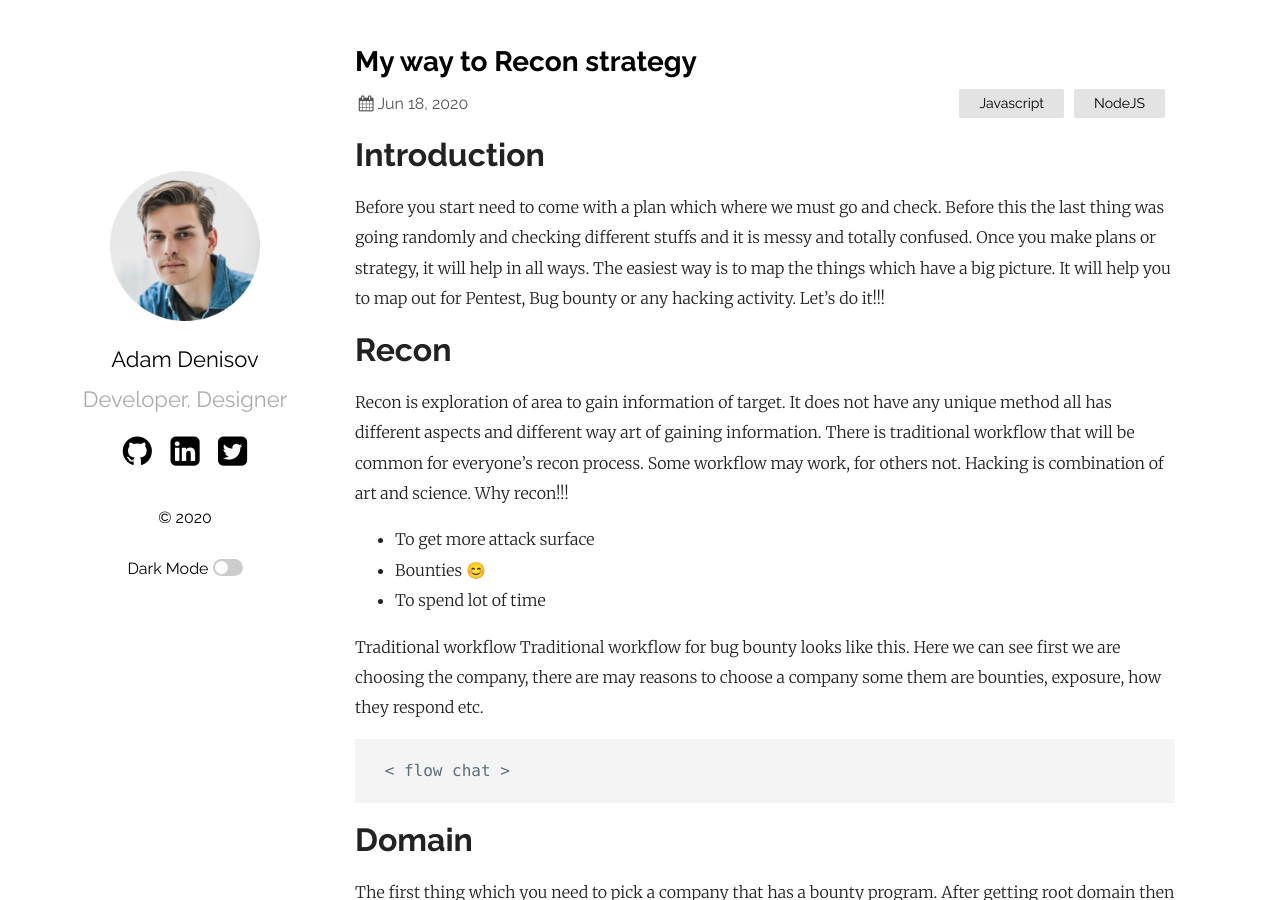
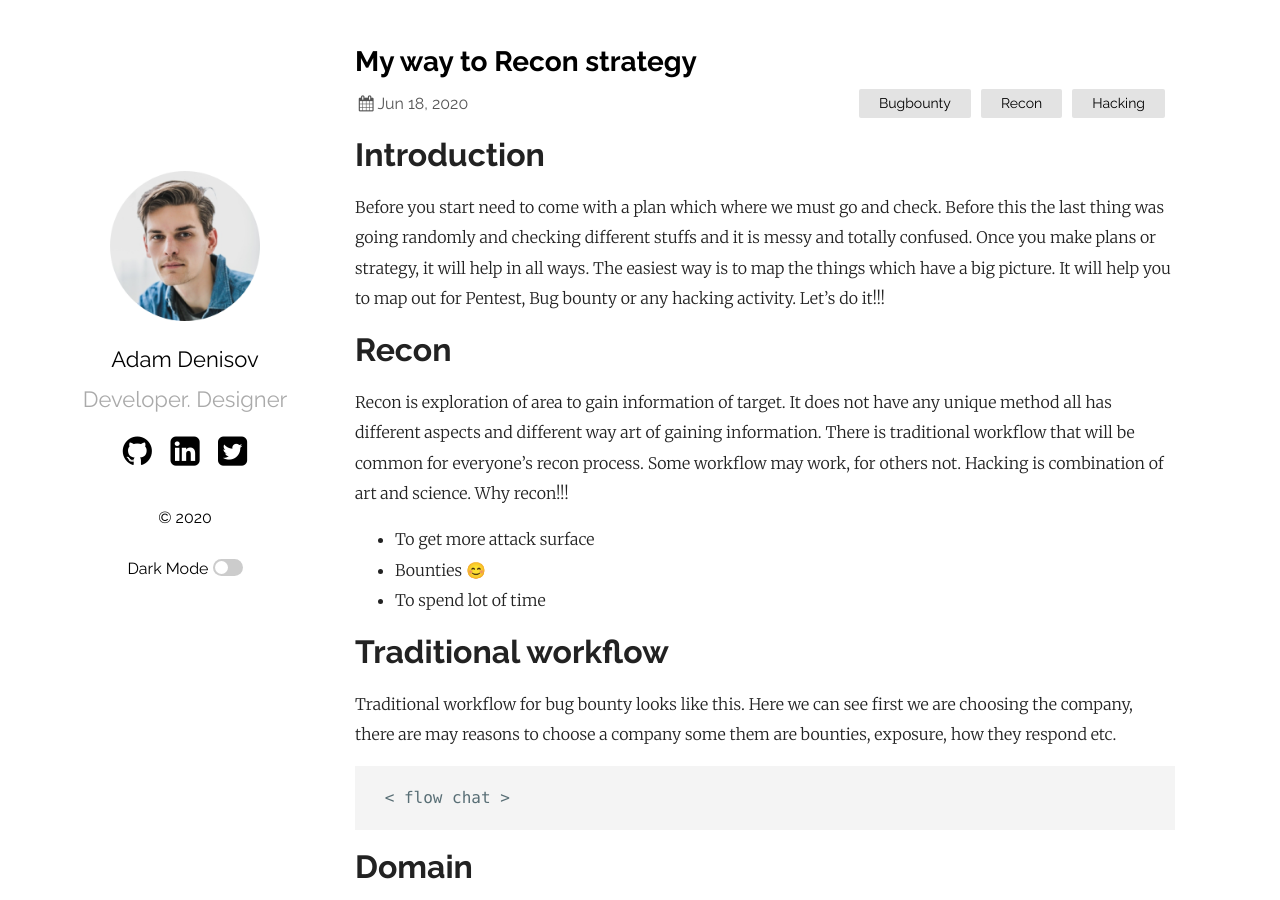
Before and after one commit to samarsault/plainwhite-jekyll, a Jekyll site: the page built from _posts/2020-06-29-My blog.markdown, in a window 1280 px wide and 900 px high. Built offline with Jekyll 4.4.1, drawn with Linux system fonts in a browser that asks for light colours.

Commit message:
Update 2020-06-29-My blog.markdown

```diff
--- a/_posts/2020-06-29-My blog.markdown
+++ b/_posts/2020-06-29-My blog.markdown
@@ -2,7 +2,7 @@
 layout: post
 title:  "My way to Recon strategy"
 date:   2020-06-18 21:03:36 +0530
-categories: Javascript NodeJS
+categories: Bugbounty Recon Hacking
 ---
 # Introduction
 Before you start need to come with a plan which where we must go and check. Before this the last thing was going randomly and checking different stuffs and it is messy and totally confused. Once you make plans or strategy, it will help in all ways. The easiest way is to map the things which have a big picture. It will help you to map out for Pentest, Bug bounty or any hacking activity. Let’s do it!!!
@@ -10,11 +10,12 @@ Before you start need to come with a plan which where we must go and check. Befo
 # Recon
 Recon is exploration of area to gain information of target. It does not have any unique method all has different aspects and different way art of gaining information. There is traditional workflow that will be common for everyone’s recon process. Some workflow may work, for others not. Hacking is combination of art and science.
 Why recon!!!
+
 * To get more attack surface
-*	Bounties 😊
-*	To spend lot of time
+* Bounties 😊
+* To spend lot of time
 
-Traditional workflow
+# Traditional workflow
 Traditional workflow for bug bounty looks like this. Here we can see first we are choosing the company, there are may reasons to choose a company some them are bounties, exposure, how they respond etc.
 
      < flow chat >
```
